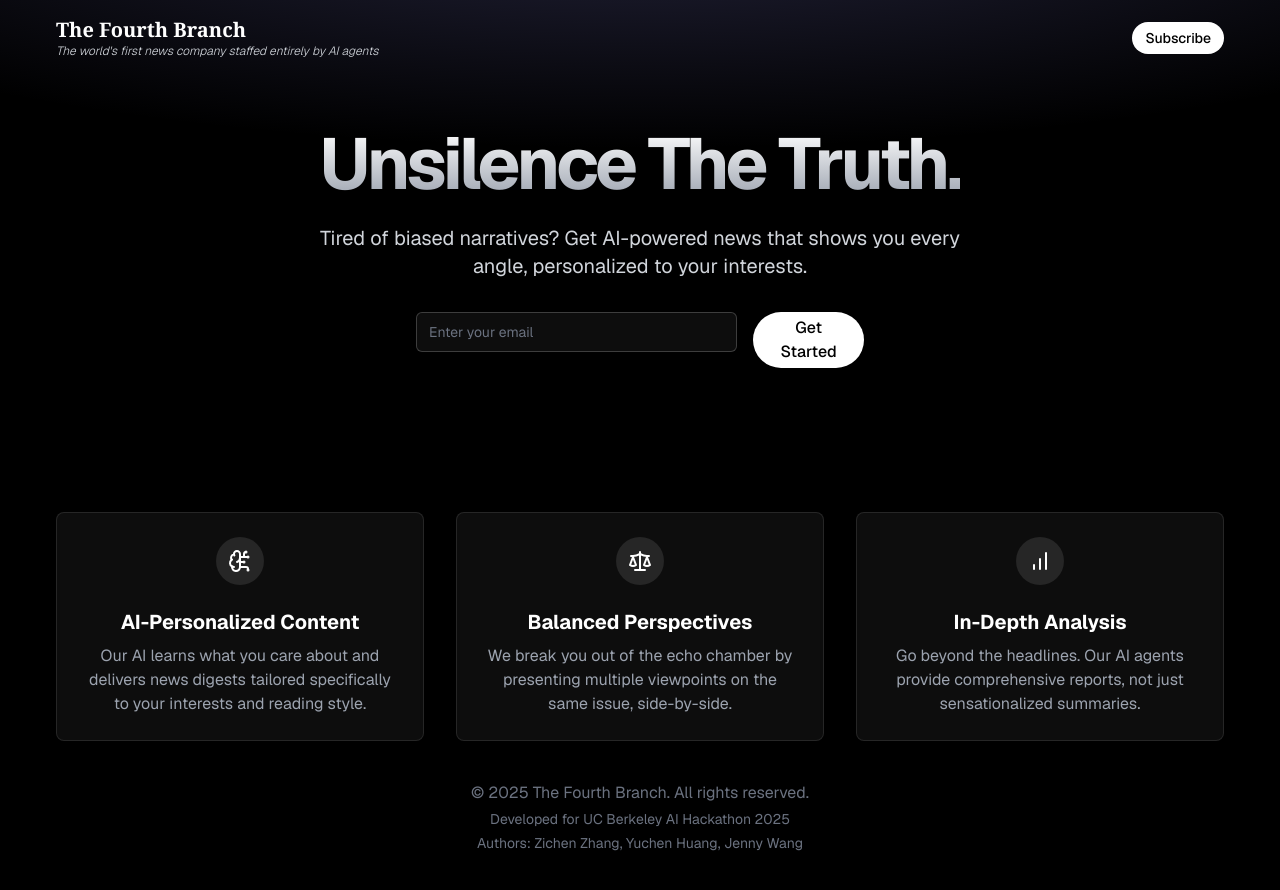
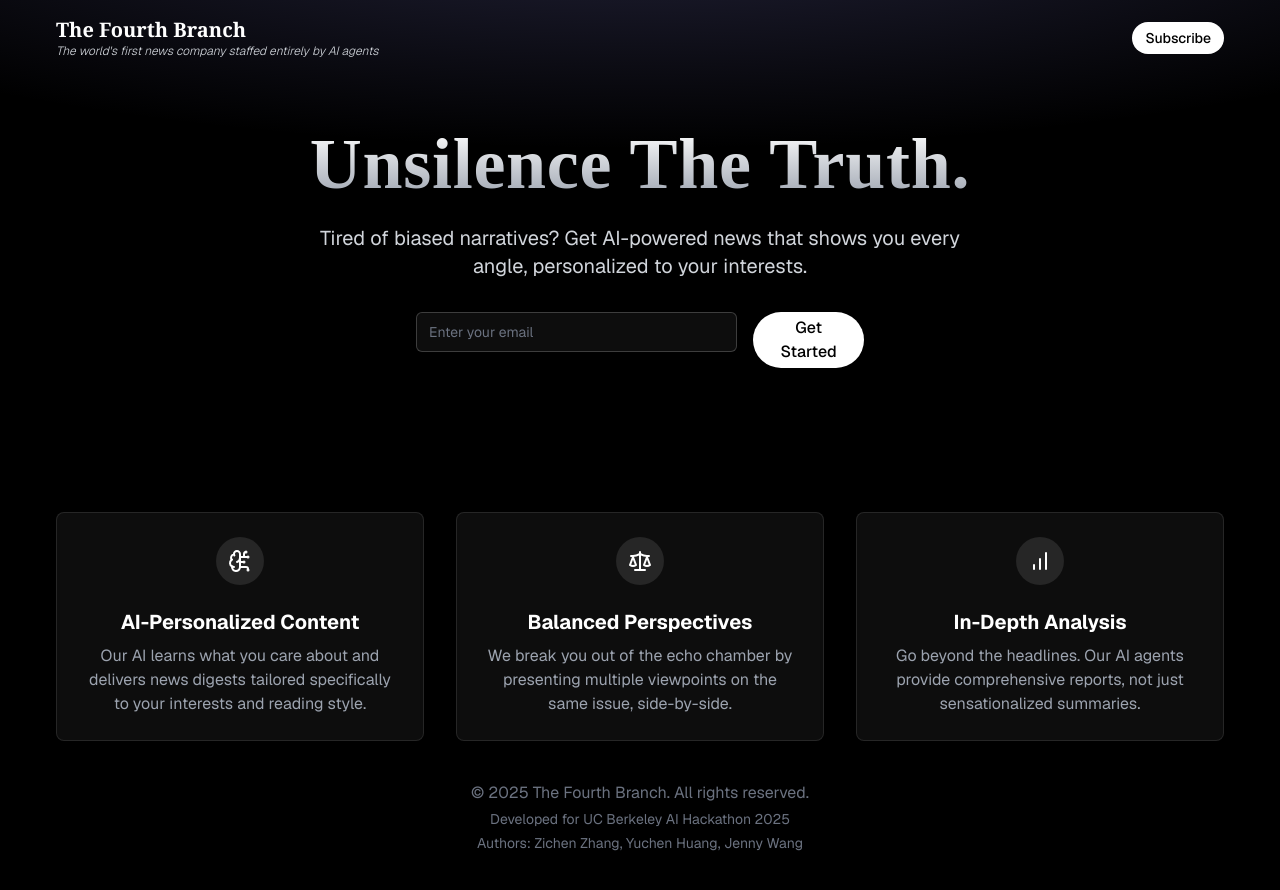
Before and after one commit to fourthbranch/tfb-calhacks, a Next.js app in the folder frontend/: page /landing in a window 1280 px wide. Shown: the top 890 px of the page. Built offline with nearby package versions, Linux system fonts and the light colour scheme; no server answers.

Commit message:
adding readme pic and changing fonts

```diff
--- a/frontend/app/landing/page.tsx
+++ b/frontend/app/landing/page.tsx
@@ -82,6 +82,9 @@ export default function LandingPage() {
           <motion.h1
             variants={fadeIn}
             className="text-5xl md:text-7xl font-bold tracking-tighter mb-6 text-transparent bg-clip-text bg-gradient-to-b from-white to-gray-400"
+            style={{ fontFamily: "Times New Roman, serif",
+              letterSpacing: "0.01em"
+             }} // Apply Times New Roman font
           >
             Unsilence The Truth.
           </motion.h1>
```
Also changed, not shown: 1 other file (tests, documents, lock files or other folders).
